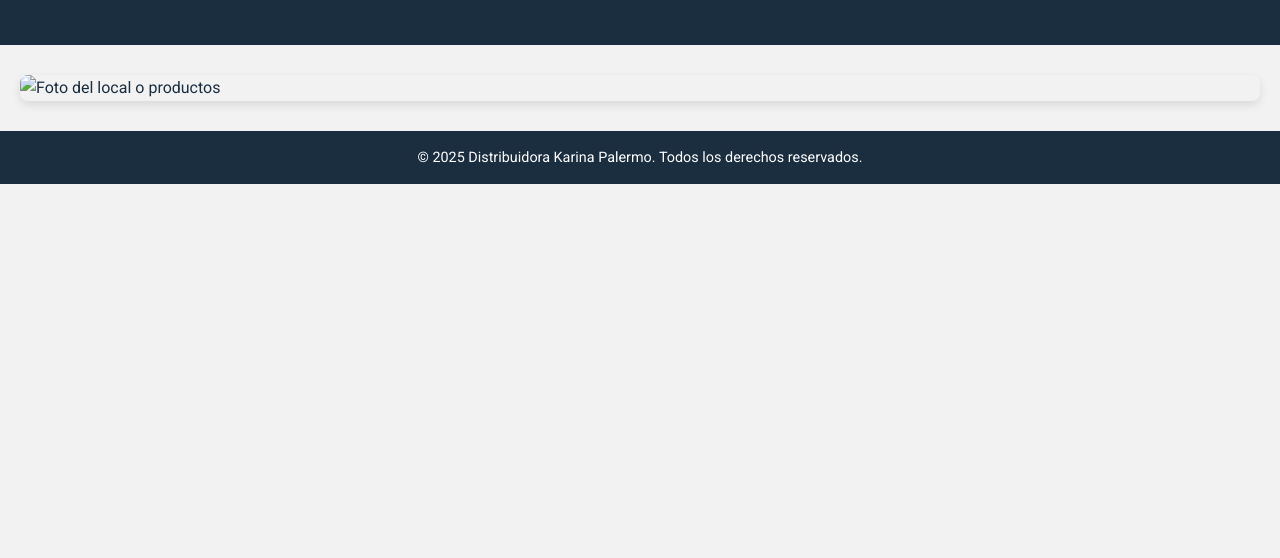
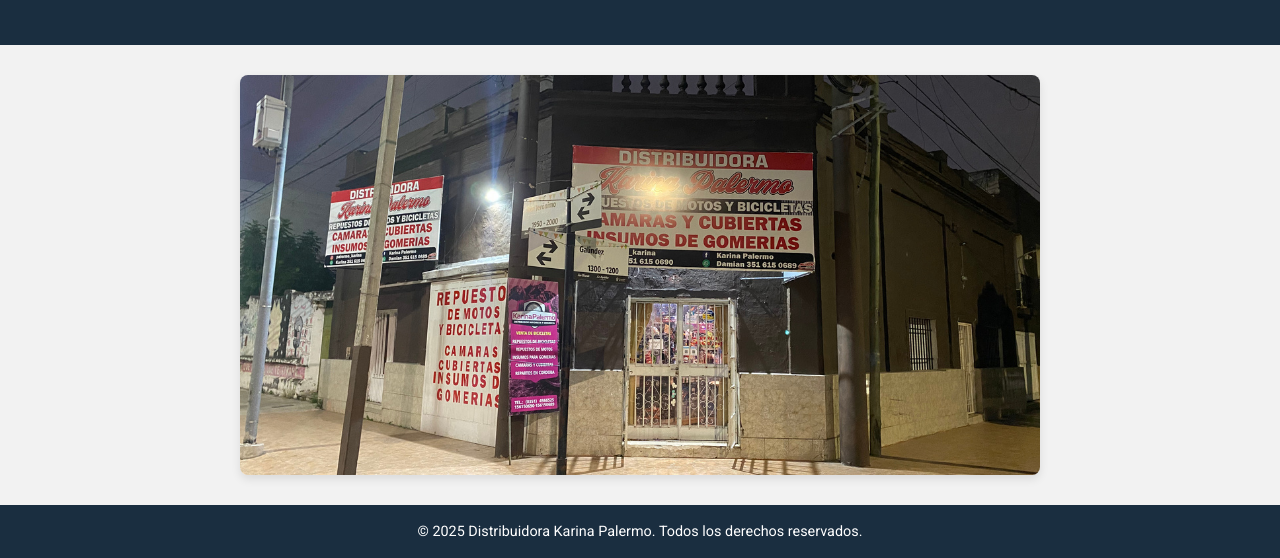
Before and after one commit to Luciano-Medici/kp-web-site, a plain HTML site: page index.html in a window 1280 px wide. Shown: the part 1229-1787 px from the top of the page. Before the commit the page ends 1413 px from the top, so only its background shows below. Drawn offline with Linux system fonts and the light colour scheme.

Commit message:
add 'frente-negocio' image

```diff
--- a/css/styles.css
+++ b/css/styles.css
@@ -86,6 +86,7 @@ header {
   }
 
   .destacado img {
+    max-width: 800px;
     width: 100%;
     border-radius: 8px;
     box-shadow: 0 4px 10px rgba(0,0,0,0.1);
@@ -268,7 +269,6 @@ header {
   padding: 40px 20px;
   max-width: 1000px;
   margin: 0 auto;
-  height: 100vh;
 }
 
 .nosotros h1 {
--- a/index.html
+++ b/index.html
@@ -64,7 +64,7 @@
 
   <!-- Imagen destacada o collage -->
   <div class="destacado">
-    <img src="img/local.jpg" alt="Foto del local o productos" />
+    <img src="img/frente-negocio.png" alt="Foto del local" />
   </div>
 
   <!-- Footer -->
```
Also changed, not shown: nosotros.html (+1 -2 lines), img/frente-negocio.png (added).
